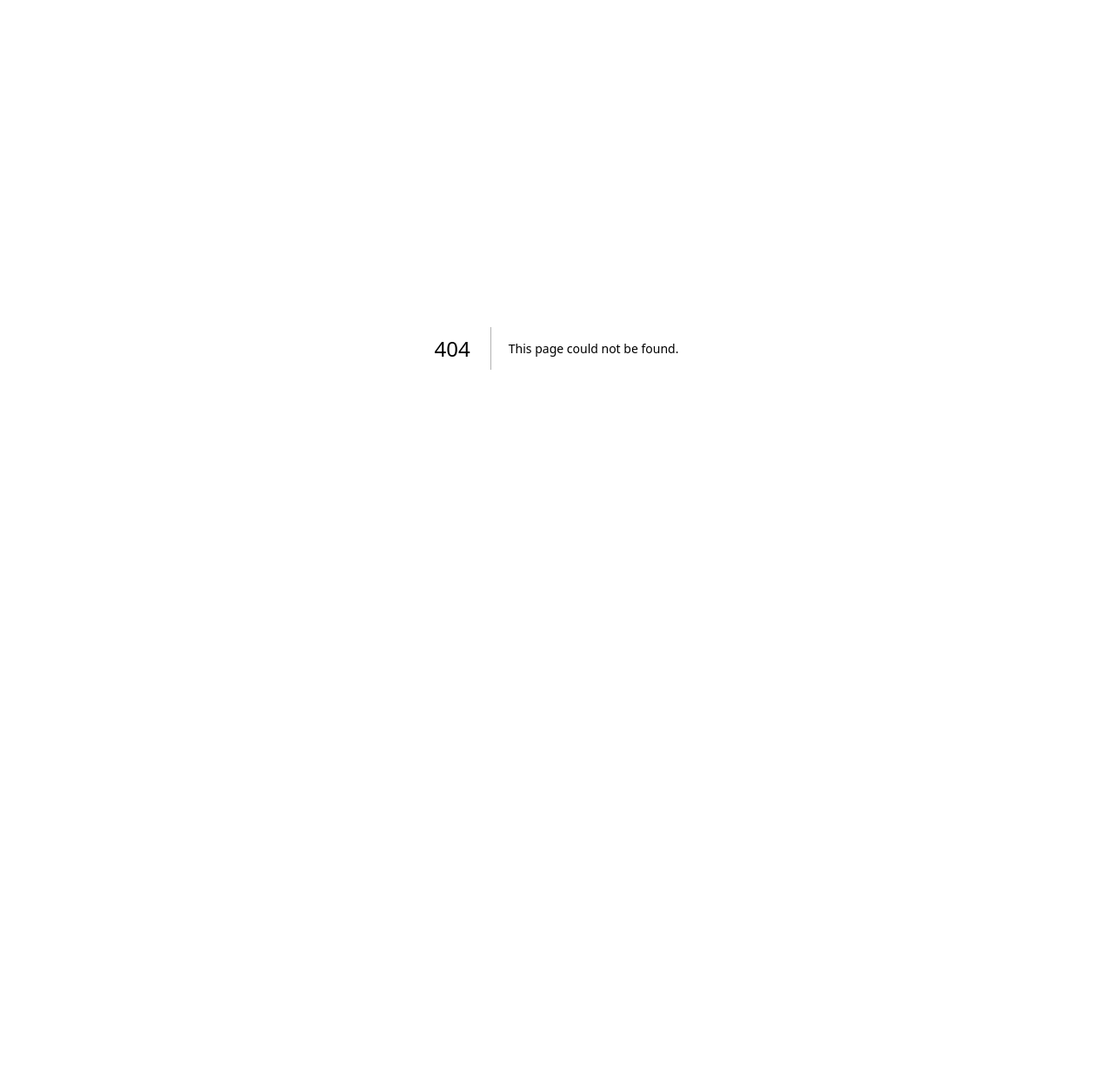
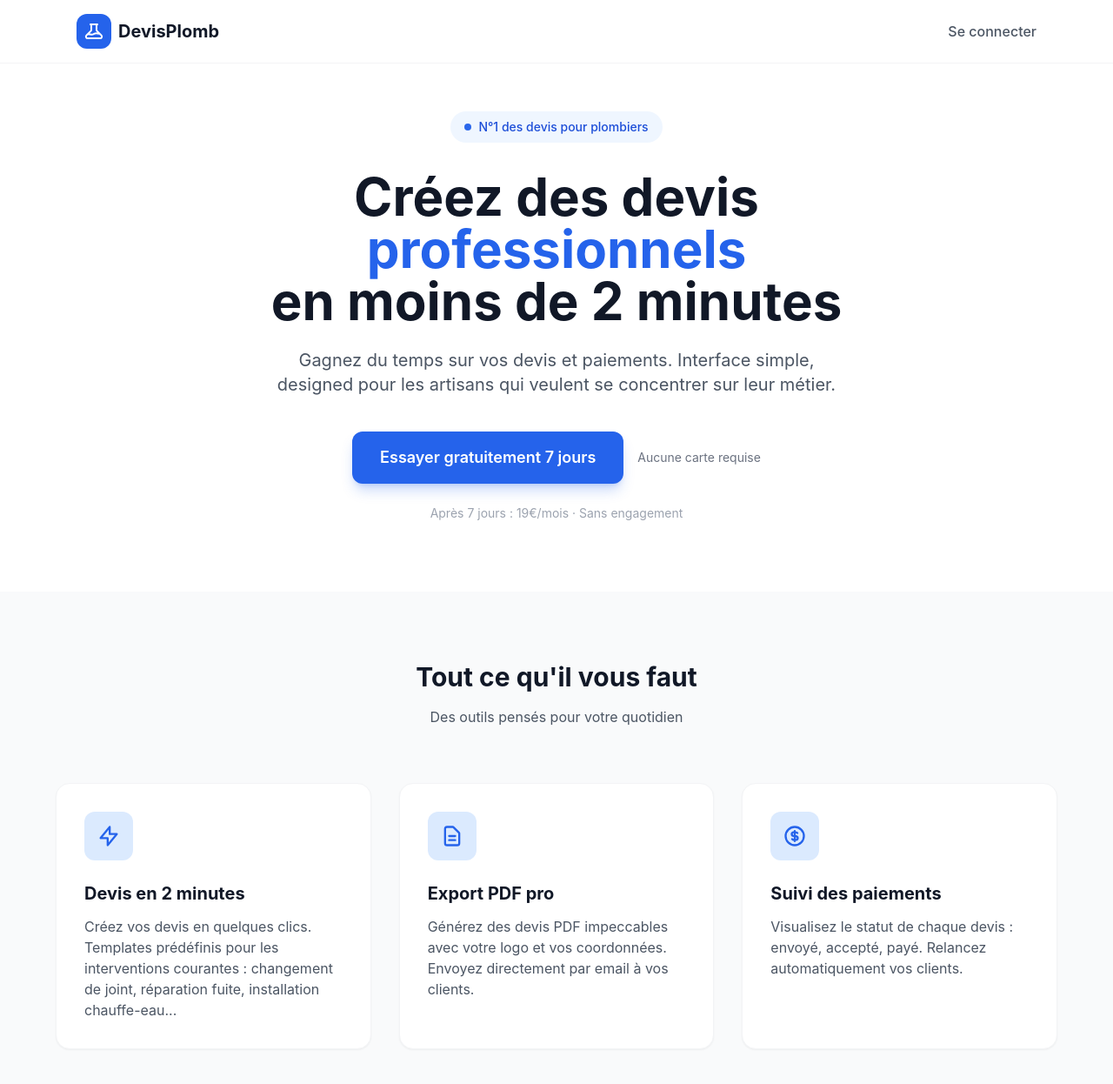
Before and after one commit to LordPotier/devisplomb, a Next.js app: page /accueil in a window 1280 px wide. Before the commit this address had no page. Shown: the top 1246 px of the page at 87% size. Before the commit the page ends 800 px from the top, so only its background shows below. Built offline with nearby package versions, Linux system fonts and the light colour scheme.

Commit message:
feat: création landing page DevisPlomb

```diff
--- /dev/null
+++ b/pages/accueil.js
@@ -0,0 +1,133 @@
+import Link from 'next/link'
+
+export default function Accueil() {
+  return (
+    <div className="min-h-screen bg-white">
+      {/* Header */}
+      <header className="fixed top-0 left-0 right-0 bg-white/95 backdrop-blur-sm border-b border-gray-100 z-50">
+        <div className="max-w-6xl mx-auto px-6 py-4 flex items-center justify-between">
+          <div className="flex items-center gap-2">
+            <div className="w-10 h-10 bg-blue-600 rounded-xl flex items-center justify-center">
+              <svg className="w-6 h-6 text-white" fill="none" stroke="currentColor" viewBox="0 0 24 24">
+                <path strokeLinecap="round" strokeLinejoin="round" strokeWidth={2} d="M19.428 15.428a2 2 0 00-1.022-.547l-2.384-.477a6 6 0 00-3.86.517l-.318.158a6 6 0 01-3.86.517L6.05 15.21a2 2 0 00-1.806.547M8 4h8l-1 1v5.172a2 2 0 00.586 1.414l5 5c1.26 1.26.367 3.414-1.415 3.414H4.828c-1.782 0-2.674-2.154-1.414-3.414l5-5A2 2 0 009 10.172V5L8 4z" />
+              </svg>
+            </div>
+            <span className="text-xl font-bold text-gray-900">DevisPlomb</span>
+          </div>
+          <Link href="/" className="text-gray-600 hover:text-gray-900 font-medium transition">
+            Se connecter
+          </Link>
+        </div>
+      </header>
+
+      {/* Hero Section */}
+      <section className="pt-32 pb-20 px-6">
+        <div className="max-w-4xl mx-auto text-center">
+          <div className="inline-flex items-center gap-2 bg-blue-50 text-blue-700 px-4 py-2 rounded-full text-sm font-medium mb-8">
+            <span className="w-2 h-2 bg-blue-600 rounded-full animate-pulse"></span>
+            N°1 des devis pour plombiers
+          </div>
+          <h1 className="text-5xl md:text-6xl font-bold text-gray-900 leading-tight mb-6">
+            Créez des devis <span className="text-blue-600">professionnels</span><br />
+            en moins de 2 minutes
+          </h1>
+          <p className="text-xl text-gray-600 mb-10 max-w-2xl mx-auto">
+            Gagnez du temps sur vos devis et paiements. Interface simple, designed pour les artisans qui veulent se concentrer sur leur métier.
+          </p>
+          <div className="flex flex-col sm:flex-row items-center justify-center gap-4">
+            <Link href="/" className="px-8 py-4 bg-blue-600 text-white rounded-xl font-semibold text-lg hover:bg-blue-700 transition shadow-lg shadow-blue-600/25">
+              Essayer gratuitement 7 jours
+            </Link>
+            <span className="text-gray-500 text-sm">Aucune carte requise</span>
+          </div>
+          <p className="mt-6 text-sm text-gray-400">Après 7 jours : 19€/mois · Sans engagement</p>
+        </div>
+      </section>
+
+      {/* Features Section */}
+      <section className="py-20 px-6 bg-gray-50">
+        <div className="max-w-6xl mx-auto">
+          <div className="text-center mb-16">
+            <h2 className="text-3xl font-bold text-gray-900 mb-4">Tout ce qu'il vous faut</h2>
+            <p className="text-gray-600">Des outils pensés pour votre quotidien</p>
+          </div>
+          <div className="grid md:grid-cols-3 gap-8">
+            <div className="bg-white p-8 rounded-2xl shadow-sm border border-gray-100">
+              <div className="w-14 h-14 bg-blue-100 rounded-xl flex items-center justify-center mb-6">
+                <svg className="w-7 h-7 text-blue-600" fill="none" stroke="currentColor" viewBox="0 0 24 24">
+                  <path strokeLinecap="round" strokeLinejoin="round" strokeWidth={2} d="M13 10V3L4 14h7v7l9-11h-7z" />
+                </svg>
+              </div>
+              <h3 className="text-xl font-bold text-gray-900 mb-3">Devis en 2 minutes</h3>
+              <p className="text-gray-600">Créez vos devis en quelques clics. Templates prédéfinis pour les interventions courantes : changement de joint, réparation fuite, installation chauffe-eau...</p>
+            </div>
+            <div className="bg-white p-8 rounded-2xl shadow-sm border border-gray-100">
+              <div className="w-14 h-14 bg-blue-100 rounded-xl flex items-center justify-center mb-6">
+                <svg className="w-7 h-7 text-blue-600" fill="none" stroke="currentColor" viewBox="0 0 24 24">
+                  <path strokeLinecap="round" strokeLinejoin="round" strokeWidth={2} d="M9 12h6m-6 4h6m2 5H7a2 2 0 01-2-2V5a2 2 0 012-2h5.586a1 1 0 01.707.293l5.414 5.414a1 1 0 01.293.707V19a2 2 0 01-2 2z" />
+                </svg>
+              </div>
+              <h3 className="text-xl font-bold text-gray-900 mb-3">Export PDF pro</h3>
+              <p className="text-gray-600">Générez des devis PDF impeccables avec votre logo et vos coordonnées. Envoyez directement par email à vos clients.</p>
+            </div>
+            <div className="bg-white p-8 rounded-2xl shadow-sm border border-gray-100">
+              <div className="w-14 h-14 bg-blue-100 rounded-xl flex items-center justify-center mb-6">
+                <svg className="w-7 h-7 text-blue-600" fill="none" stroke="currentColor" viewBox="0 0 24 24">
+                  <path strokeLinecap="round" strokeLinejoin="round" strokeWidth={2} d="M12 8c-1.657 0-3 .895-3 2s1.343 2 3 2 3 .895 3 2-1.343 2-3 2m0-8c1.11 0 2.08.402 2.599 1M12 8V7m0 1v8m0 0v1m0-1c-1.11 0-2.08-.402-2.599-1M21 12a9 9 0 11-18 0 9 9 0 0118 0z" />
+                </svg>
+              </div>
+              <h3 className="text-xl font-bold text-gray-900 mb-3">Suivi des paiements</h3>
+              <p className="text-gray-600">Visualisez le statut de chaque devis : envoyé, accepté, payé. Relancez automatiquement vos clients.</p>
+            </div>
+          </div>
+        </div>
+      </section>
+
+      {/* Pricing Section */}
+      <section className="py-20 px-6">
+        <div className="max-w-md mx-auto">
+          <div className="bg-white rounded-2xl shadow-lg border border-gray-100 overflow-hidden">
+            <div className="bg-blue-600 px-8 py-4 text-center">
+              <p className="text-white/80 text-sm font-medium">Offre unique</p>
+              <p className="text-white text-3xl font-bold">19 €/mois</p>
+            </div>
+            <div className="p-8">
+              <p className="text-center text-gray-500 text-sm mb-6">Tout inclus, pas de frais cachés</p>
+              <ul className="space-y-4">
+                {['Devis illimités', 'Export PDF professionnel', 'Signature électronique', 'Suivi des paiements', 'Génération IA des textes', 'Support par email'].map((feature) => (
+                  <li key={feature} className="flex items-center gap-3 text-gray-700">
+                    <svg className="w-5 h-5 text-green-500 flex-shrink-0" fill="currentColor" viewBox="0 0 20 20">
+                      <path fillRule="evenodd" d="M16.707 5.293a1 1 0 010 1.414l-8 8a1 1 0 01-1.414 0l-4-4a1 1 0 011.414-1.414L8 12.586l7.293-7.293a1 1 0 011.414 0z" clipRule="evenodd" />
+                    </svg>
+                    {feature}
+                  </li>
+                ))}
+              </ul>
+              <Link href="/" className="block mt-8 w-full py-4 bg-blue-600 text-white rounded-xl font-semibold text-center hover:bg-blue-700 transition">
+                Essayer gratuitement 7 jours
+              </Link>
+              <p className="text-center text-gray-400 text-sm mt-4">Sans engagement · Résiliable à tout moment</p>
+            </div>
+          </div>
+        </div>
+      </section>
+
+      {/* Footer */}
+      <footer className="bg-gray-900 text-white py-12 px-6">
+        <div className="max-w-6xl mx-auto">
+          <div className="flex flex-col md:flex-row items-center justify-between gap-6">
+            <div className="flex items-center gap-2">
+              <div className="w-8 h-8 bg-blue-600 rounded-lg flex items-center justify-center">
+                <svg className="w-5 h-5 text-white" fill="none" stroke="currentColor" viewBox="0 0 24 24">
+                  <path strokeLinecap="round" strokeLinejoin="round" strokeWidth={2} d="M19.428 15.428a2 2 0 00-1.022-.547l-2.384-.477a6 6 0 00-3.86.517l-.318.158a6 6 0 01-3.86.517L6.05 15.21a2 2 0 00-1.806.547M8 4h8l-1 1v5.172a2 2 0 00.586 1.414l5 5c1.26 1.26.367 3.414-1.415 3.414H4.828c-1.782 0-2.674-2.154-1.414-3.414l5-5A2 2 0 009 10.172V5L8 4z" />
+                </svg>
+              </div>
+              <span className="font-bold">DevisPlomb</span>
+            </div>
+            <p className="text-gray-400 text-sm">© 2026 DevisPlomb · Tous droits réservés</p>
+          </div>
+        </div>
+      </footer>
+    </div>
+  )
+}
```
